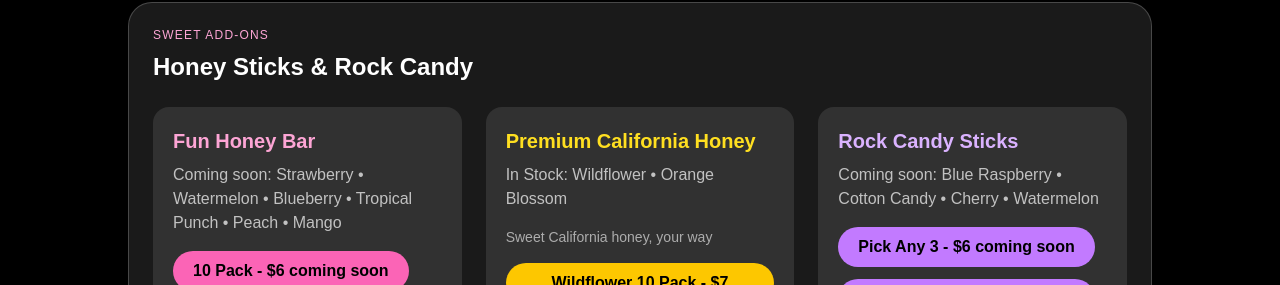
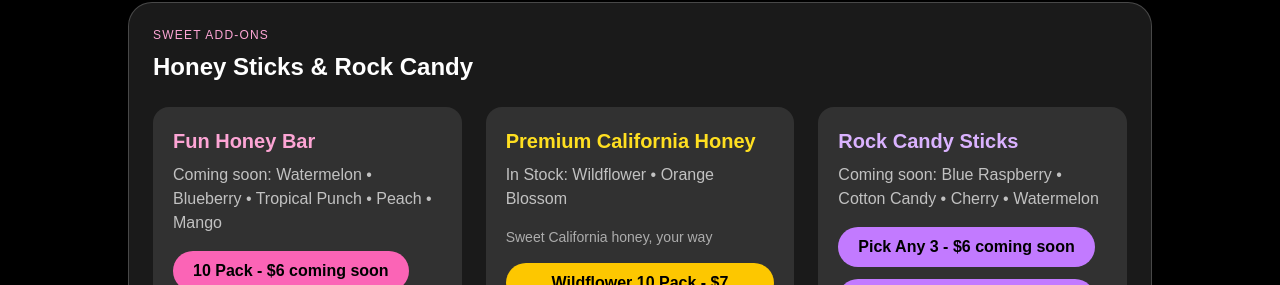
Before and after one commit to caylamarchand-lgtm/cnc-inspire-coffee, a Next.js app: page /shop in a window 1280 px wide. Shown: the part 839-1124 px from the top of the page. Built offline with nearby package versions, Linux system fonts and the light colour scheme.

Commit message:
Update website

```diff
--- a/app/shop/page.tsx
+++ b/app/shop/page.tsx
@@ -59,7 +59,7 @@ export default function ShopPage() {
               <h3 className="text-xl font-semibold text-pink-300">Fun Honey Bar</h3>
 
               <p className="mt-2 text-white/70">
-                Coming soon: Strawberry • Watermelon • Blueberry • Tropical Punch • Peach • Mango
+                Coming soon: Watermelon • Blueberry • Tropical Punch • Peach • Mango
               </p>
 
               <button
```
